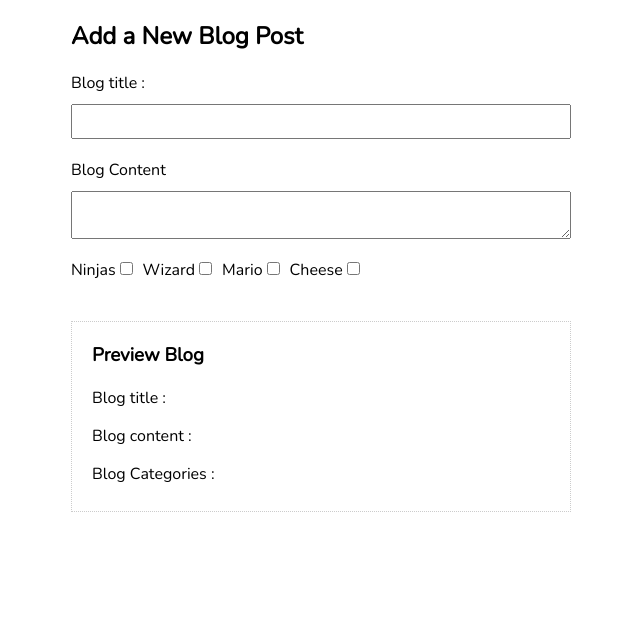
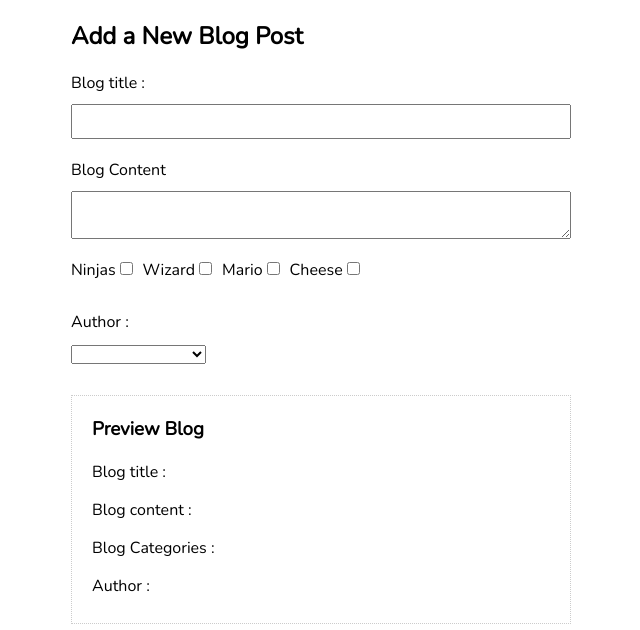
Before and after one commit to dudedean/vueBlog, a Vue app: page / in a window 1280 px wide. Shown: the top 630 px of the page, without its empty margins (319-959 px from the left). Built offline with nearby package versions, Linux system fonts and the light colour scheme.

Commit message:
- Lesson 31 Select box binding

```diff
--- a/src/components/addBlog.vue
+++ b/src/components/addBlog.vue
@@ -16,6 +16,10 @@
             <label>Cheese</label>
             <input type="checkbox" value="cheese" v-model="blog.categories" name="cheese" id="cheese">
         </div>
+        <label for="author">Author : </label>
+        <select v-model="blog.author">
+            <option v-for="author in authors" v-bind:key="author.id">{{ author }}</option>
+        </select>
     </form>
 
     <div id="preview">
@@ -27,6 +31,7 @@
         <ul>
             <li v-for="category in blog.categories" v-bind:key="category.id">{{ category }}</li>
         </ul>
+        <p>Author : {{ blog.author }}</p>
     </div>
   </div>
 </template>
@@ -38,8 +43,10 @@ export default{
         blog: {
             title: '',
             content: '',
-            categories: []
-        }
+            categories: [],
+            author: ''
+        },
+        authors: ['The Net Ninja','DudeDean','The Vue Vindicator']
     }
   },
   methods: {
```
